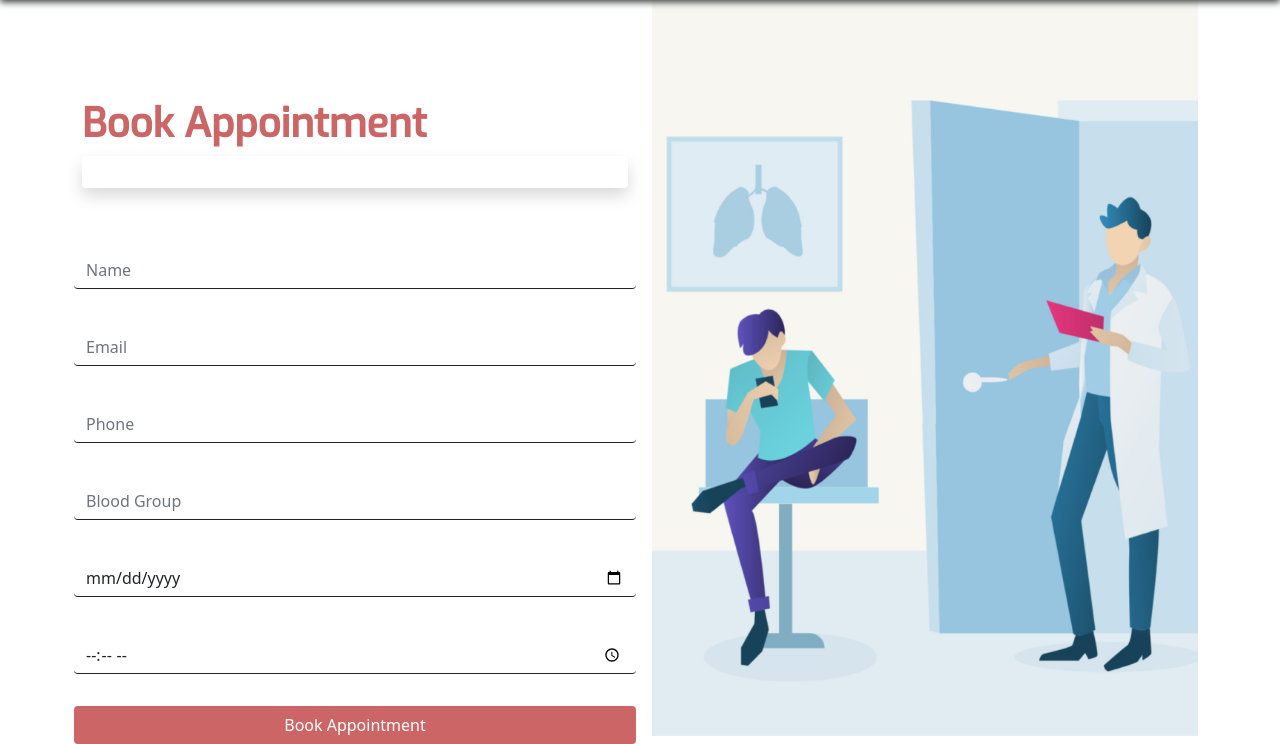
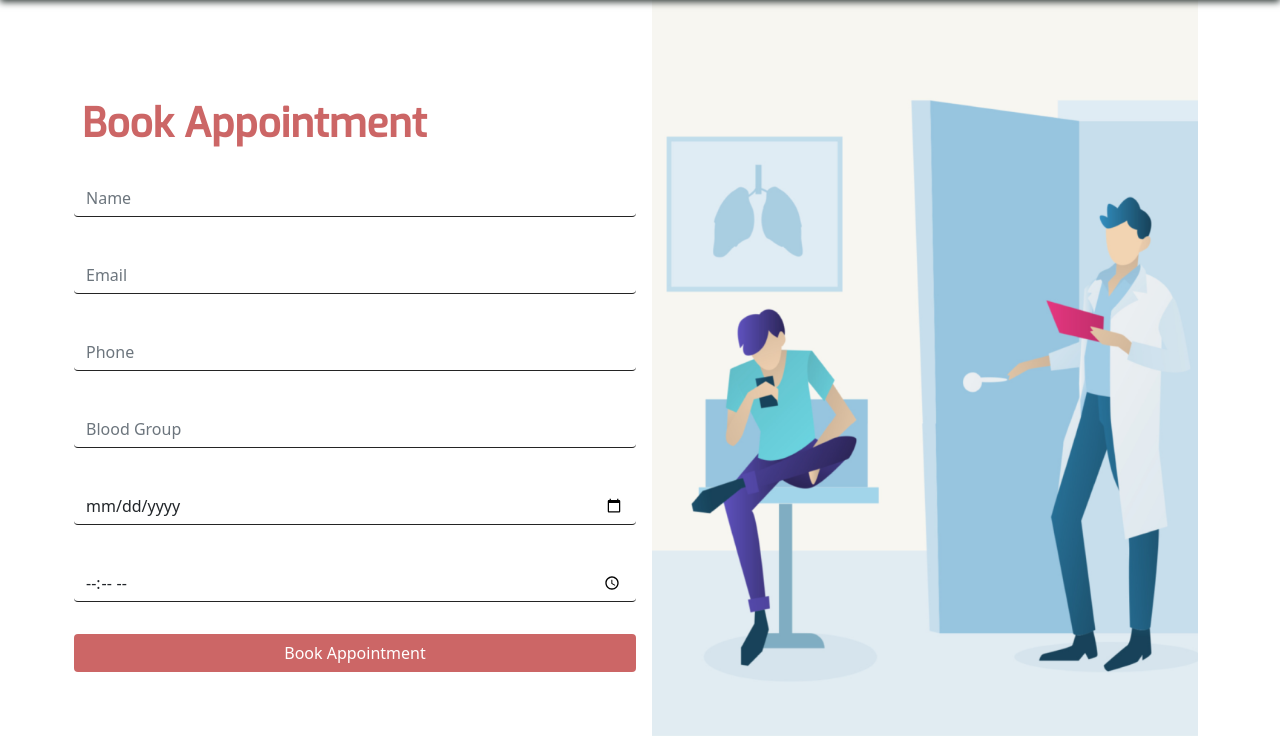
Before and after one commit to Sumiksha2058/BBMS, a PHP site: page /appointment.php in a window 1280 px wide. Shown: the part 85-829 px from the top of the page. Run offline with PHP 8.4, Linux system fonts and the light colour scheme; some libraries are stand-ins or nearby versions.

Commit message:
Update appointment.php

```diff
--- a/appointment.php
+++ b/appointment.php
@@ -7,41 +7,29 @@
     <title>VitaCare</title>
     <link rel="stylesheet" href="style.css">
     <link rel="stylesheet" href="bootstrap/css/bootstrap.min.css">
-
      <link rel="stylesheet" href="fontawesome/css/all.min.css">
-
-
-
 </head>
 <body>
-
 <!-- this is headiding section -->
   <?php
     include 'includes/head.php'
    ?>
-
     <!-- main container starts from here -->
-
     <div class="main_wapper">
         <div class="container">
             <div class="row">
             <div class="col col-sm-5 col-md-6  appo">
                   <h1 class="fs-auto">Book Appointment</h1>
-                  <div class="shadow p-3 mb-5 bg-body rounded"></div>
                   <!-- form of appointment -->
-
                   <form action="#" class="mt-3 row g-3 needs-validation" novalidate>
-
                     <input  type="text" class="form-control  mb-4"id="validationTooltipName" aria-describedby="validationTooltipNamePrepend" placeholder="Name" name="name" required>
                     <div class="invalid-feedback">
                         Please fill you Name
                     </div>
-
                     <input type="email" class="form-control  mb-4" id="validationTooltipEmail" aria-describedby="validationTooltipEmail" placeholder="Email" name="email" required>
                     <div class="invalid-feedback">
                         Please fill you Email ID
                     </div>
-
                     <input type="text" class="form-control mb-4" placeholder="Phone" name="phone"required>
 
                     <input type="text" class="form-control mb-4" placeholder="Blood Group" name="bloodGroup"required>
@@ -49,13 +37,9 @@
                     <input type="date" class="form-control mb-4" placeholder="Appointment Date" name="date"required>
 
                     <input type="time" class="form-control  mb-3" placeholder="Appointment Time" name="time"required>
-
-
                     <button type="submit" class="btn btn-#CC6666 mt-3 appobtn">Book Appointment</button>
                   </form>
-
             </div>
-
             <div class="col-sm-5 col-md-6 mt-0 appoImg">
                 <img class="img-fluid " src="images/appointment.png" alt="appoint Img">
             </div>
```
